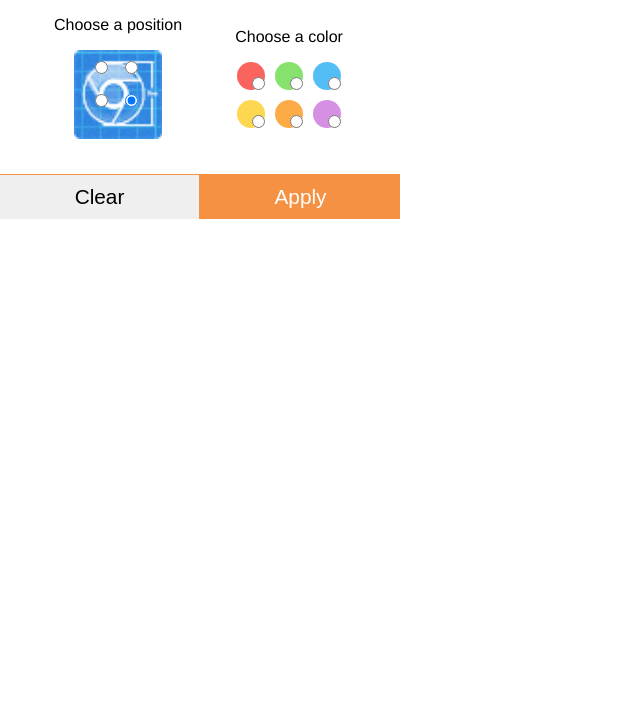
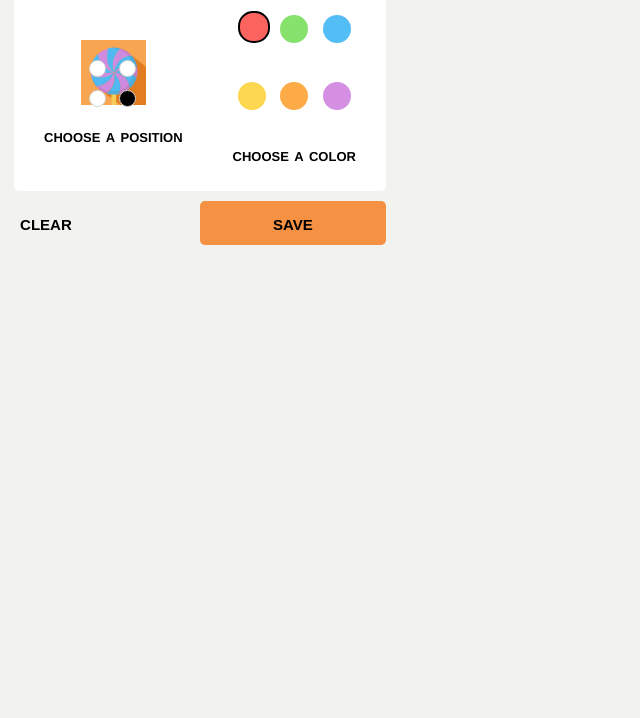
Before and after one commit to tiagonbotelho/color-icon, a browser extension: page src/browser_action/browser_action.html in a window 1280 px wide. Shown: the part 82-800 px from the top of the page, without its empty margins (0-640 px from the left). Drawn offline with Linux system fonts and the light colour scheme.

Commit message:
Redesigns browser popup

```diff
--- a/src/browser_action/browser_action.html
+++ b/src/browser_action/browser_action.html
@@ -2,54 +2,44 @@
 <link rel="stylesheet" type="text/css" href="styles.css">
 
 <div id="mainPopup">
-  <h1>Color icon</h1>
+  <h1>color icon</h1>
 
   <form id="faviform">
+    <div id="separator">
       <div id="options">
         <div id="positions">
-        <p>Choose a position</p>
           <input type="radio" id="up" class="position-radio right top" name="position" value="up">
           <input type="radio" id="down" class="position-radio right bottom" name="position" value="down" checked="checked">
           <input type="radio" id="upleft" class="position-radio left top" name="position" value="upleft">
           <input type="radio" id="left" class="position-radio left bottom" name="position" value="left">
-        <img class="favicon-example" src="icon48.png"></img>
+          <img class="favicon-example" src="coloricon.svg"></img>
+          <p id="position-header">choose a position</p>
         </div>
 
         <div id="colors">
-        <p>Choose a color</p>
           <div id="colors-1">
-          <div id="red" class="color">
-            <input type="radio" name="color" value="red">
-          </div>
-          <div id="green" class="color">
-            <input type="radio" name="color" value="green">
-          </div>
-          <div id="blue" class="color">
-            <input type="radio" name="color" value="blue">
-          </div>
+            <input type="radio" id="red" class="color-radio" name="color" value="red" checked="checked">
+            <input type="radio" id="green" class="color-radio" name="color" value="green">
+            <input type="radio" id="blue" class="color-radio" name="color" value="blue">
           </div>
 
           <div id="colors-2">
-          <div id="yellow" class="color">
-            <input type="radio" name="color" value="yellow">
+            <input type="radio" id="yellow" class="color-radio" name="color" value="yellow">
+            <input type="radio" id="orange" class="color-radio" name="color" value="orange">
+            <input type="radio" id="purple"class="color-radio" name="color" value="purple">
           </div>
-          <div id="orange" class="color">
-            <input type="radio" name="color" value="orange">
-          </div>
-          <div id="purple" class="color">
-            <input type="radio" name="color" value="purple">
-          </div>
-        </div>
+          <p id="color-header">choose a color</p>
         </div>
       </div>
 
       <div class="button-actions">
         <div class="reset">
-        <button id="reset" class="color-btn">Clear</button>
+          <button id="reset" class="color-btn">clear</button>
         </div>
 
         <div class="submit">
-        <button id="submit-btn" class="color-btn" type="submit">Apply</button>
+          <button id="submit-btn" class="color-btn" type="submit">save</button>
+        </div>
       </div>
     </div>
   </form>
--- a/src/browser_action/styles.css
+++ b/src/browser_action/styles.css
@@ -1,27 +1,133 @@
 body {
   margin: 0;
+  background-color: #F2F3EF;
+  border-radius: 5px;
 }
 
 h1 {
   font-size: 2em;
-    margin-top: 30px;
+  margin-top: 15px;
+  font-variant: small-caps;
+  color: #FCAB47;
 }
 
 p {
   margin-top: 0;
+  font-variant: small-caps;
+  font-weight: 800;
+  font-size: 1.2em;
 }
 
-.color {
-    float: left;
-    margin: 0 5px;
-    border-radius: 100%;
+button {
+  outline: none;
+  cursor: pointer;
+}
+
+.position-radio:after {
+  width: 15px;
+  height: 15px;
+  border-radius: 15px;
+  top: -2px;
+  left: -1px;
+  position: relative;
+  background-color: white;
+  content: '';
+  display: inline-block;
+  visibility: visible;
+  border: 1px solid #d1d3d1;
+}
+
+.position-radio:checked:after {
+  width: 15px;
+  height: 15px;
+  border-radius: 15px;
+  top: -2px;
+  left: -1px;
+  position: relative;
+  background-color: black;
+  content: '';
+  display: inline-block;
+  visibility: visible;
+  border: 1px solid #d1d3d1;
+}
+
+.color-radio:after {
   width: 28px;
   height: 28px;
+  border-radius: 15px;
+  top: -10px;
+  left: -10px;
+  position: relative;
+  content: '';
+  display: inline-block;
+  visibility: visible;
   border: none;
 }
 
-.color > input {
-    margin-top: 15px;
+.color-radio:checked:after {
+  width: 28px;
+  height: 28px;
+  border-radius: 15px;
+  top: -10px;
+  left: -10px;
+  position: relative;
+  background-color: black;
+  content: '';
+  display: inline-block;
+  visibility: visible;
+  border: 2px solid black;
+}
+
+#red:after {
+  background-color: #FB635E;
+}
+
+#red:checked:after {
+  background-color: #FB635E;
+}
+
+#green:after {
+  background-color: #86E26D;
+}
+
+#green:checked:after {
+  background-color: #86E26D;
+}
+
+#blue:after {
+  background-color: #53BDF6;
+}
+
+#blue:checked:after {
+  background-color: #53BDF6;
+}
+
+#yellow:after {
+  background-color: #FDD74F;
+}
+
+#yellow:checked:after {
+  background-color: #FDD74F;
+}
+
+#orange:after {
+  background-color: #FCAB47;
+}
+
+#orange:checked:after {
+  background-color: #FCAB47;
+}
+
+#purple:after {
+  background-color: #D58FE3;
+}
+
+#purple:checked:after {
+  background-color: #D58FE3;
+}
+
+.color-radio {
+  margin: 0 10px;
   margin-left: 15px;
 }
 
@@ -38,16 +144,17 @@ p {
 }
 
 .top {
-    margin-top: -20px;
+  margin-top: -50px;
 }
 
 .bottom {
-    margin-top: 45px;
+  margin-top: 10px;
 }
 
 .button-actions {
   width: 100%;
-  margin-top: 35px;
+  margin-top: 10px;
+  margin-bottom: 10px;
   display: flex;
   flex-direction: row;
   align-items: center;
@@ -67,14 +174,17 @@ p {
 }
 
 .favicon-example {
-  width: 69%;
+  width: 65px;
 }
 
 .color-btn {
   border: none;
-  border-top: 1px solid #F49143;
+  background-color: #F2F3EF;
   padding-top: 10px;
   padding-bottom: 10px;
+  font-weight: 600;
+  font-variant: small-caps;
+  font-size: 1.3em;
 }
 
 #mainPopup {
@@ -85,17 +195,25 @@ p {
   font-family: Helvetica, Ubuntu, Arial, sans-serif;
 }
 
+#separator {
+  display: flex;
+  flex-direction: column;
+}
+
 #faviform {
   display: flex;
   flex-direction: column;
   align-items: center;
   width: 100%;
-  margin-top: 10px;
 }
 
 #options {
   display: flex;
+  background-color: white;
   flex-direction: row;
+  padding: 30px;
+  padding-bottom: 25px;
+  border-radius: 5px;
 }
 
 #colors {
@@ -106,12 +224,23 @@ p {
   align-items: center;
 }
 
+#color-header {
+  margin-top: 20px;
+  margin-bottom: 0;
+}
+
+#position-header {
+  margin-top: 20px;
+  margin-bottom: 0;
+}
+
 #colors-1 {
   padding-bottom: 5px;
 }
 
 #colors-2 {
   padding-top: 5px;
+  margin-top: 25px;
 }
 
 #positions {
@@ -124,42 +253,61 @@ p {
 
 #submit-btn {
   width: 100%;
-  border-left: 1px solid #F49143;
   background: #F49143;
-  color: white;
   font-size: 1.3em;
+  border-radius: 5px;
 }
 
 #reset {
   width: 100%;
-  border-right: 1px solid #F49143;
   font-size: 1.3em;
+  text-align: left;
 }
 
-#red {
+#red:after {
   background-color: #FB635E;
 }
 
-#green {
+#red:checked:after {
+  background-color: #FB635E;
+}
+
+#green:after {
   background-color: #86E26D;
 }
 
-#blue {
+#green:checked:after {
+  background-color: #86E26D;
+}
+
+#blue:after {
   background-color: #53BDF6;
 }
 
-#yellow {
+#blue:checked:after {
+  background-color: #53BDF6;
+}
+
+#yellow:after {
   background-color: #FDD74F;
 }
 
-#orange {
+#yellow:checked:after {
+  background-color: #FDD74F;
+}
+
+#orange:after {
   background-color: #FCAB47;
 }
 
-#purple {
+#orange:checked:after {
+  background-color: #FCAB47;
+}
+
+#purple:after {
   background-color: #D58FE3;
 }
 
-#gray {
-    background-color: #A5A5A7;
+#purple:checked:after {
+  background-color: #D58FE3;
 }
```
Also changed, not shown: icons/coloricon.svg (added), icons/coloricon128.png (added), icons/coloricon16.png (added), icons/coloricon19.png (added), icons/coloricon48.png (added), icons/coloricon49.png (added), manifest.json, src/browser_action/coloricon.svg (added), src/browser_action/coloricon48.png (added). Lines whose indentation alone changed are shown as unchanged.
